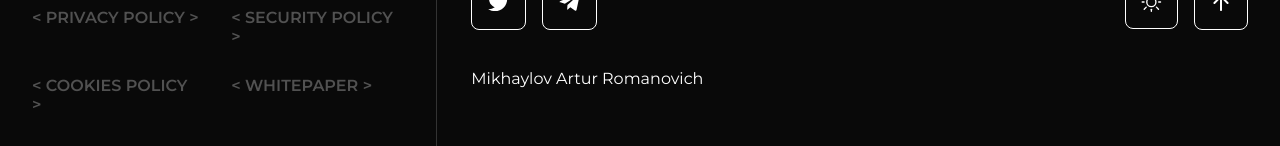
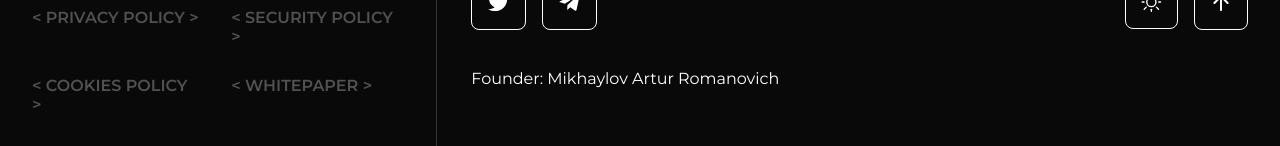
Before and after one commit to StoryTW/aavault-nextjs, a Next.js app: page / in a window 1280 px wide. Shown: the part 8806-8952 px from the top of the page. Built offline with nearby package versions, Linux system fonts and the light colour scheme.

Commit message:
Добавил слово founder перед ФИО Артура

```diff
--- a/src/layout/Footer/Footer.tsx
+++ b/src/layout/Footer/Footer.tsx
@@ -117,7 +117,7 @@ export const Footer = () => {
             </div>
           </div>
 
-          <p style={{marginTop: "40px"}}>Mikhaylov Artur Romanovich</p>
+          <p style={{marginTop: "40px"}}>Founder:  Mikhaylov Artur Romanovich</p>
 
           <div className={styles.textBlock}>
             <a
```
